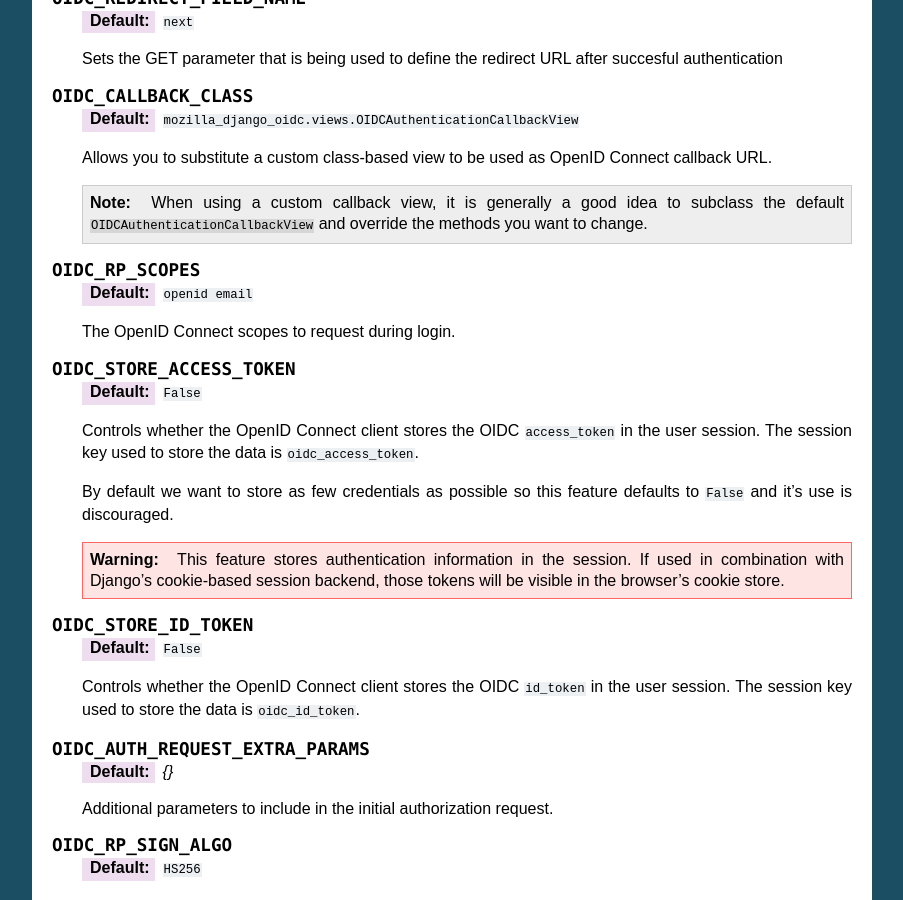
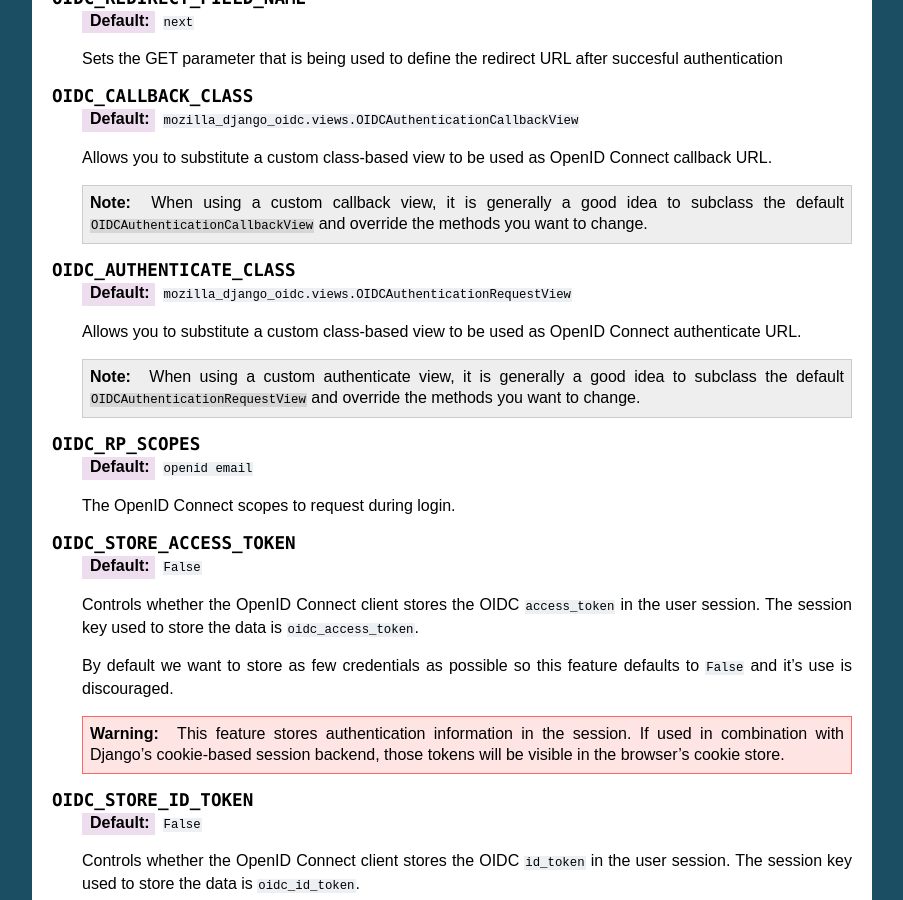
Before and after one commit to mozilla/mozilla-django-oidc, a Sphinx documentation site: the page built from docs/settings.rst, in a window 1280 px wide and 900 px high, scrolled down 1360 px. Shown: the whole window, without its empty margins (198-1101 px from the left). Built offline with Sphinx 7.4.7, drawn with Linux system fonts in a browser that asks for light colours; some of the changed text lies outside the part shown.

Commit message:
New OIDC_AUTHENTICATE_CLASS setting to allow overriding authenticate/ view.

```diff
--- a/docs/settings.rst
+++ b/docs/settings.rst
@@ -97,6 +97,18 @@ of ``mozilla-django-oidc``.
       When using a custom callback view, it is generally a good idea to subclass the
       default ``OIDCAuthenticationCallbackView`` and override the methods you want to change.
 
+.. py:attribute:: OIDC_AUTHENTICATE_CLASS
+
+   :default: ``mozilla_django_oidc.views.OIDCAuthenticationRequestView``
+
+   Allows you to substitute a custom class-based view to be used as OpenID Connect
+   authenticate URL.
+
+   .. note::
+
+      When using a custom authenticate view, it is generally a good idea to subclass the
+      default ``OIDCAuthenticationRequestView`` and override the methods you want to change.
+
 .. py:attribute:: OIDC_RP_SCOPES
 
    :default: ``openid email``
```
Also changed, not shown: 1 other file.
